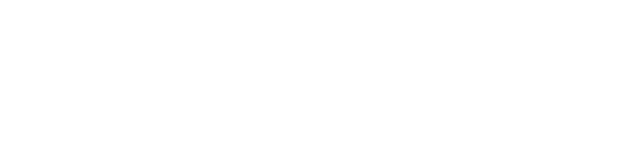
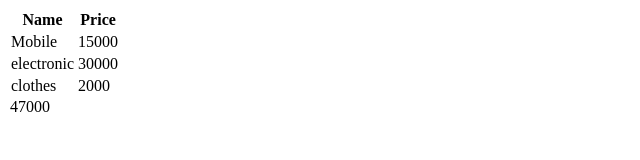
Before and after one commit to acciojob/grofers-checkout-2-rakshith299, a website: page main.html in a window 1280 px wide. Shown: the whole page, without its empty margins (0-640 px from the left). Drawn offline with Linux system fonts and the light colour scheme.

Commit message:
created a submission

```diff
--- a/main.html
+++ b/main.html
@@ -8,6 +8,45 @@
 
 <body>
 	<!-- the entire body must be written by student -->
+  <table id = "table">
+    <tr>
+      <th>
+        Name
+      </th>
+      <th>
+        Price
+      </th>
+    </tr>
+
+    <tr>
+      <td>
+        Mobile
+      </td>
+      <td data-ns-test ="prices">
+        15000
+      </td>
+    </tr>
+
+    <tr>
+      <td>
+        electronic
+      </td>
+      <td data-ns-test ="prices">
+        30000
+      </td>
+    </tr>
+
+    <tr>
+      <td>
+        clothes
+      </td>
+      <td data-ns-test ="prices">
+        2000
+      </td>
+    </tr>
+  </table>
+
+
     <script type="text/javascript" src="./script.js">
 </script>
 
--- a/script.js
+++ b/script.js
@@ -1 +1,22 @@
-//your code here
+const table = document.getElementById("table");
+const arr = (document.querySelectorAll("td[data-ns-test]"));
+
+let numArr = [];
+
+for(let i = 0; i < arr.length; i++){
+    numArr.push(Number(arr[i].innerHTML.trim()));
+}
+
+let sum = 0;
+for(let i = 0; i < numArr.length; i++){
+    sum = sum + numArr[i];
+}
+
+//data-ns-test="grandTotal"
+let newRow = document.createElement("tr");
+newRow.setAttribute("data-ns-test", "grandTotal");
+newRow.innerText = sum;
+
+table.appendChild(newRow);
+
+console.log(table);
```
